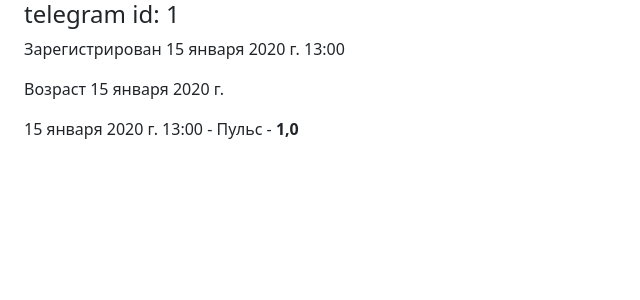
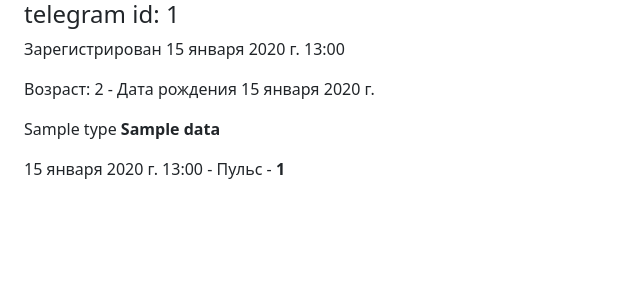
Before and after one commit to AleksandrUsolcev/filin-mate, a Django app: template filin_mate/templates/users/patient_detail.html in a window 1280 px wide. Shown: the top 300 px of the page, without its empty margins (0-640 px from the left). Run offline with Django 4.2, Linux system fonts and the light colour scheme; data comes from the database, SQL or seed files in the repository; tables that the repository leaves empty hold one stand-in row (values such as "Sample post"); the template is opened without the code that fills it: values that come from a table or form of the project are taken from there, most other values are stand-ins (such as "Sample title", 1, 10 or a date in 2020); some libraries are stand-ins or nearby versions.

Commit message:
update patient model and templates

```diff
--- a/filin_mate/filin_mate/settings.py
+++ b/filin_mate/filin_mate/settings.py
@@ -26,6 +26,7 @@
     "corsheaders",
     "django_filters",
     "rest_framework_simplejwt",
+    "debug_toolbar",
     "core",
     "users",
     "stats",
@@ -42,6 +43,7 @@
     "django.contrib.auth.middleware.AuthenticationMiddleware",
     "django.contrib.messages.middleware.MessageMiddleware",
     "django.middleware.clickjacking.XFrameOptionsMiddleware",
+    "debug_toolbar.middleware.DebugToolbarMiddleware",
 ]
 
 CORS_ORIGIN_ALLOW_ALL = True
@@ -66,6 +68,10 @@
             ],
         },
     },
+]
+
+INTERNAL_IPS = [
+    '127.0.0.1',
 ]
 
 WSGI_APPLICATION = "filin_mate.wsgi.application"
--- a/filin_mate/filin_mate/urls.py
+++ b/filin_mate/filin_mate/urls.py
@@ -1,3 +1,4 @@
+from django.conf import settings
 from django.contrib import admin
 from django.urls import include, path
 
@@ -6,3 +7,8 @@
     path('', include('web.urls')),
     path('api/', include('api.urls')),
 ]
+
+if settings.DEBUG:
+    import debug_toolbar
+
+    urlpatterns += (path('__debug__/', include(debug_toolbar.urls)),)
--- a/filin_mate/requirements.txt
+++ b/filin_mate/requirements.txt
@@ -1,6 +1,7 @@
 asgiref==3.5.2
 Django==4.1
 django-cors-headers==3.13.0
+django-debug-toolbar==3.6.0
 django-filter==22.1
 djangorestframework==3.13.1
 djangorestframework-simplejwt==5.2.0
--- a/filin_mate/templates/base.html
+++ b/filin_mate/templates/base.html
@@ -7,7 +7,6 @@
     <link rel="icon" type="image/png" sizes="16x16" href="{% static 'favicons/16x16.png' %}">
     <script src="{% static 'js/bootstrap/bootstrap.min.js' %}"></script>
     <link rel="stylesheet" href="{% static 'css/bootstrap/bootstrap.min.css' %}">
-    <link rel="stylesheet" href="{% static 'css/base.css' %}">
     <title>{% block title %}{% endblock %}</title>
 </head>
 <body>
--- a/filin_mate/templates/users/patient_detail.html
+++ b/filin_mate/templates/users/patient_detail.html
@@ -5,14 +5,40 @@
 {% block content %}
 <h4>telegram id: {{ patient.telegram }}</h4>
 <p>Зарегистрирован {{ patient.created }}</p>
-{% if patient.age %}
-  <p>Возраст {{ patient.age }}</p>
+{% if patient.date_of_birth %}
+  <p>Возраст: {{ patient.age }} - Дата рождения {{ patient.date_of_birth }}</p>
+{% endif %}
+{% if importants %}
+  <p>
+  {% for stat in importants %}
+      {{ stat.type.name }}
+      <span class="fw-bold pe-3">
+      {% if stat.type.data_type == 'float' %}
+        {{ stat.data|floatformat }}
+      {% elif stat.type.data_type == 'int' %}
+        {{ stat.data|floatformat:"0" }}
+      {% else %}
+        {{ stat.data }}
+      {% endif %}
+      </span>
+  {% endfor %}
+  </p>
 {% endif %}
 {% if stats %}
   {% for stat in stats %}
-    <p>
-      {{ stat.created }} - {{ stat.type.name }} - <span class="fw-bold">{{ stat.data }}</span>
-    </p>
+    {% if stat.text %}
+      <p>{{ stat.created }} - заметка - <span class="fw-bold">{{ stat.text }}</span></p>
+    {% else %}
+      <p>{{ stat.created }} - {{ stat.type.name }} - <span class="fw-bold">
+        {% if stat.type.data_type == 'float' %}
+          {{ stat.data|floatformat }}
+        {% elif stat.type.data_type == 'int' %}
+          {{ stat.data|floatformat:"0" }}
+        {% else %}
+          {{ stat.data }}
+        {% endif %}
+      </span></p>
+    {% endif %}
   {% endfor %}
 {% endif %}
 {% endblock %}
--- a/filin_mate/templates/users/patient_list.html
+++ b/filin_mate/templates/users/patient_list.html
@@ -4,6 +4,6 @@
 {% endblock %}
 {% block content %}
 {% for patient in patients  %}
-  {{ patient.telegram }}
+  <a href="{% url 'web:patient_detail' patient.id %}">{{ patient.id }} - {{ patient.created }} - {{ patient.telegram }}</a>
 {% endfor %}
 {% endblock %}
--- a/filin_mate/users/admin.py
+++ b/filin_mate/users/admin.py
@@ -27,7 +27,7 @@
         'created',
         'user',
         'telegram',
-        'age',
+        'date_of_birth',
     )
 
 
--- a/filin_mate/users/models.py
+++ b/filin_mate/users/models.py
@@ -1,3 +1,5 @@
+from datetime import datetime
+
 from django.contrib.auth.models import AbstractBaseUser, PermissionsMixin
 from django.db import models
 from django.utils import timezone
@@ -113,7 +115,7 @@
         null=True,
         blank=True,
     )
-    age = models.DateField(
+    date_of_birth = models.DateField(
         verbose_name='Дата рождения',
         blank=True,
         null=True
@@ -129,6 +131,9 @@
 
     def __str__(self):
         return str(f'Patient id {self.pk}')
+
+    def age(self):
+        return datetime.now().year - self.date_of_birth.year
 
 
 class Doctor(models.Model):
```
Also changed, not shown: filin_mate/web/views.py (+15 -4 lines), README.md, filin_mate/users/migrations/0002_rename_age_patient_date_of_birth.py (added).
